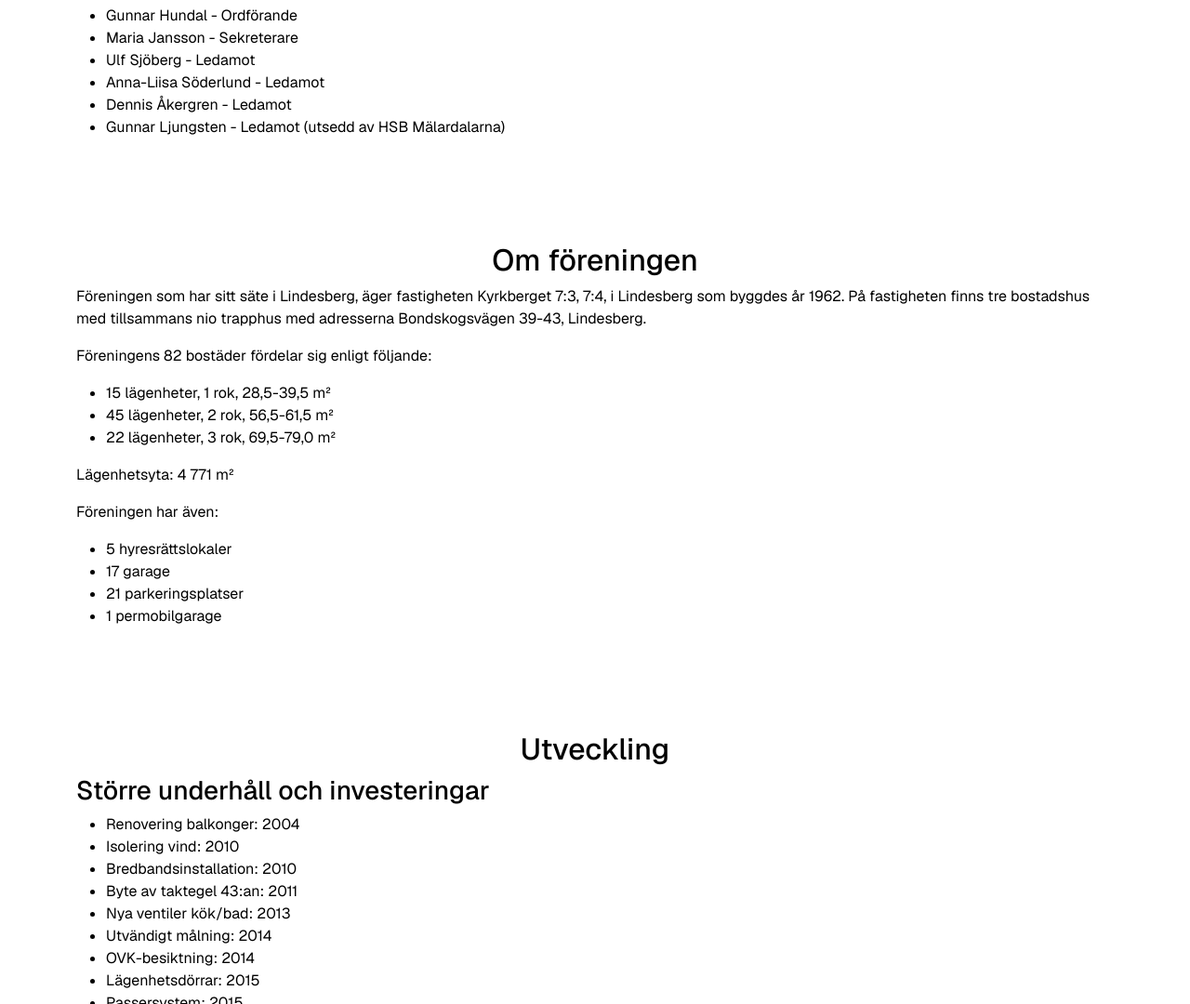
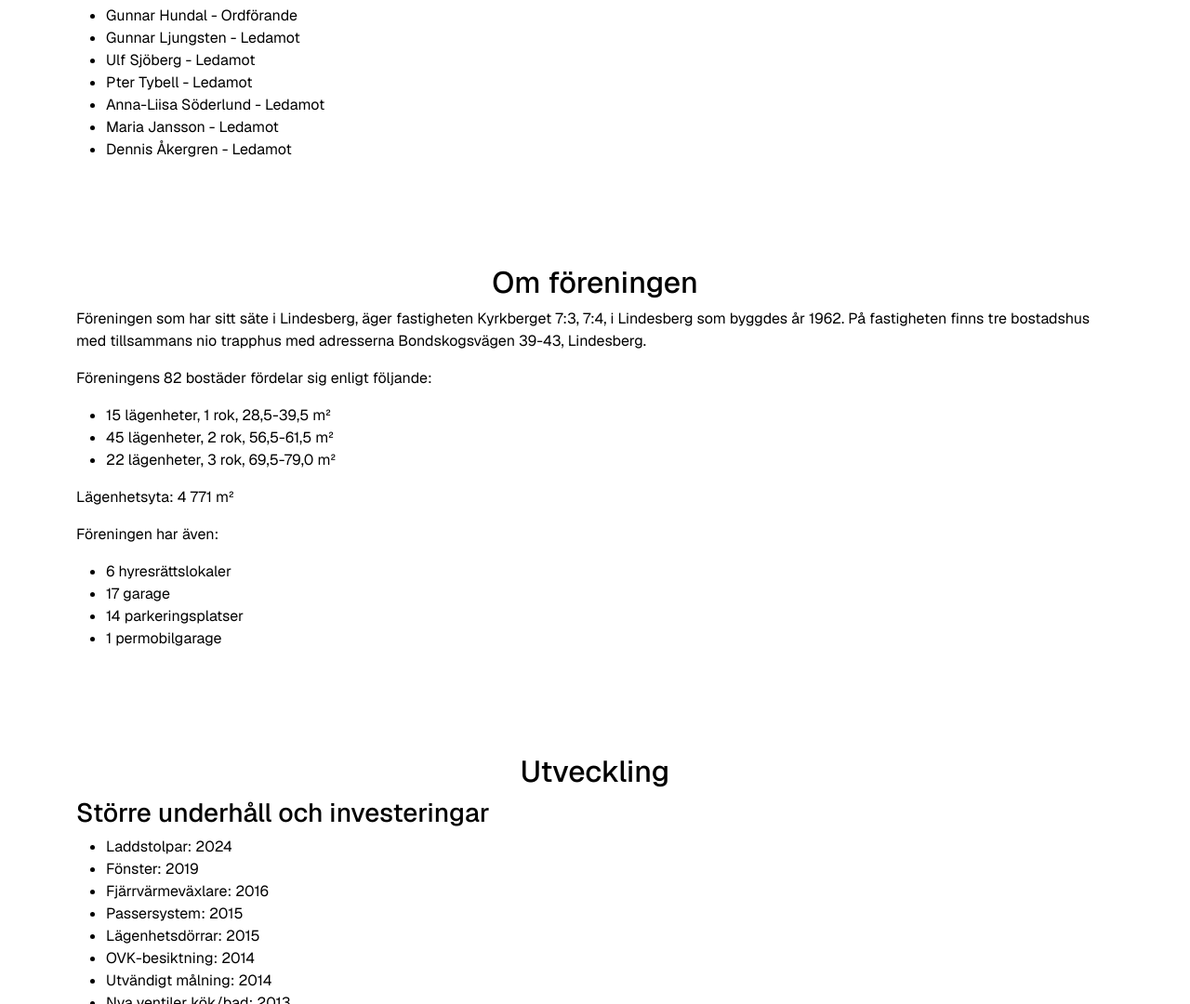
Before and after one commit to Harakirikungen/BRFHinden, a plain HTML site: page index.html in a window 1280 px wide. Shown: the part 1720-2800 px from the top of the page at 93% size. Drawn offline with nearby package versions, Linux system fonts and the light colour scheme.

Commit message:
Add files via upload

```diff
--- a/index.html
+++ b/index.html
@@ -127,7 +127,7 @@
 </head>
 <body>
     <header class="position-relative">
-        <img src="w21249BJdDwFL17d.jpg" alt="Hus" class="img-fluid w-100 h-100" style="object-fit: cover;">
+        <img src="lagenhet.jpg" alt="Hus" class="img-fluid w-100 h-100" style="object-fit: cover;">
         <div class="position-absolute top-50 start-50 translate-middle text-white text-center rounded">
             <h1><a href="index.html" rel="#home">BRF Hinden</a></h1>
             <p>En bostadsrättsförening i Lindesberg</p>
@@ -191,11 +191,12 @@
             <h2 class="text-center">Styrelsen</h2>
             <ul>
                 <li>Gunnar Hundal - Ordförande</li>
-                <li>Maria Jansson - Sekreterare</li>
+                <li>Gunnar Ljungsten - Ledamot</li>
                 <li>Ulf Sjöberg - Ledamot</li>
+                <li>Pter Tybell - Ledamot</li>
                 <li>Anna-Liisa Söderlund - Ledamot</li>
+                <li>Maria Jansson - Ledamot</li>
                 <li>Dennis Åkergren - Ledamot</li>
-                <li>Gunnar Ljungsten - Ledamot (utsedd av HSB Mälardalarna)</li>
             </ul>
         </div>
     </section>
@@ -213,9 +214,9 @@
             <p>Lägenhetsyta: 4 771 m²</p>
             <p>Föreningen har även:</p>
             <ul>
-                <li>5 hyresrättslokaler</li>
+                <li>6 hyresrättslokaler</li>
                 <li>17 garage</li>
-                <li>21 parkeringsplatser</li>
+                <li>14 parkeringsplatser</li>
                 <li>1 permobilgarage</li>
             </ul>
         </div>
@@ -226,18 +227,18 @@
             <h2 class="text-center">Utveckling</h2>
             <h3>Större underhåll och investeringar</h3>
             <ul>
+                <li>Laddstolpar: 2024</li>
+                <li>Fönster: 2019</li>
+                <li>Fjärrvärmeväxlare: 2016</li>
+                <li>Passersystem: 2015</li>
+                <li>Lägenhetsdörrar: 2015</li>
+                <li>OVK-besiktning: 2014</li>
+                <li>Utvändigt målning: 2014</li>
+                <li>Nya ventiler kök/bad: 2013</li>
+                <li>Byte av taktegel 43:an: 2011</li>
+                <li>Bredbandsinstallation: 2010</li>
+                <li>Isolering vind: 2010</li>
                 <li>Renovering balkonger: 2004</li>
-                <li>Isolering vind: 2010</li>
-                <li>Bredbandsinstallation: 2010</li>
-                <li>Byte av taktegel 43:an: 2011</li>
-                <li>Nya ventiler kök/bad: 2013</li>
-                <li>Utvändigt målning: 2014</li>
-                <li>OVK-besiktning: 2014</li>
-                <li>Lägenhetsdörrar: 2015</li>
-                <li>Passersystem: 2015</li>
-                <li>Fjärrvärmeväxlare: 2016</li>
-                <li>Fönster: 2019</li>
-                <li>Laddstolpar: 2024</li>
             </ul>
         </div>
     </section>
```
Also changed, not shown: lagenhet.jpg (added).
